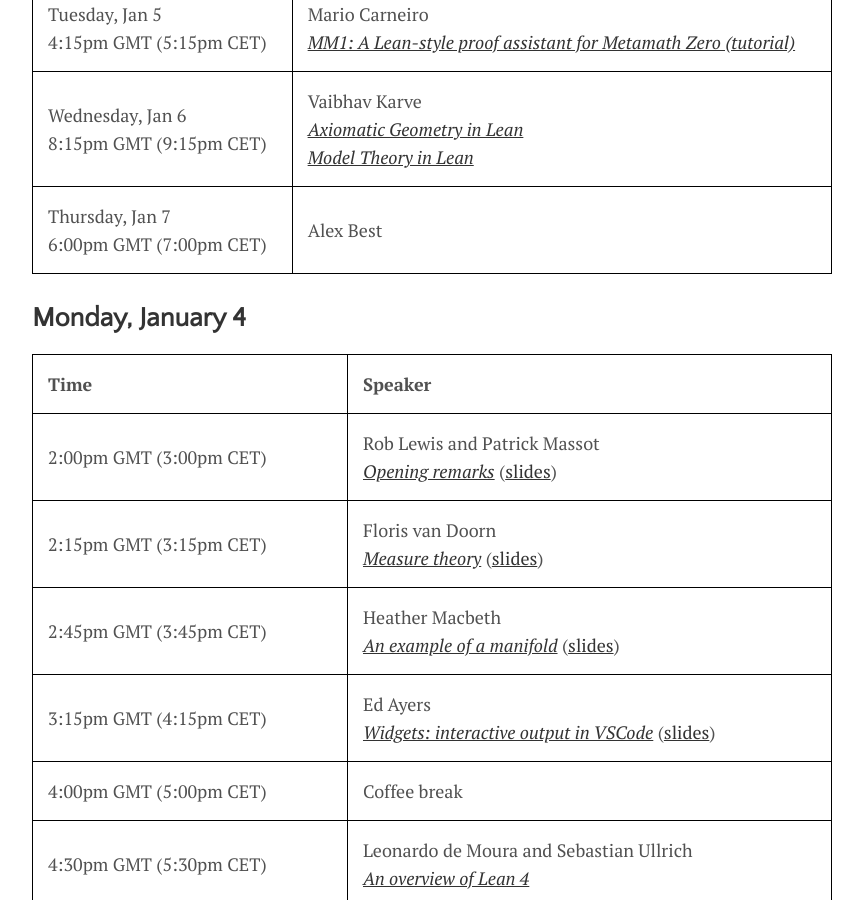
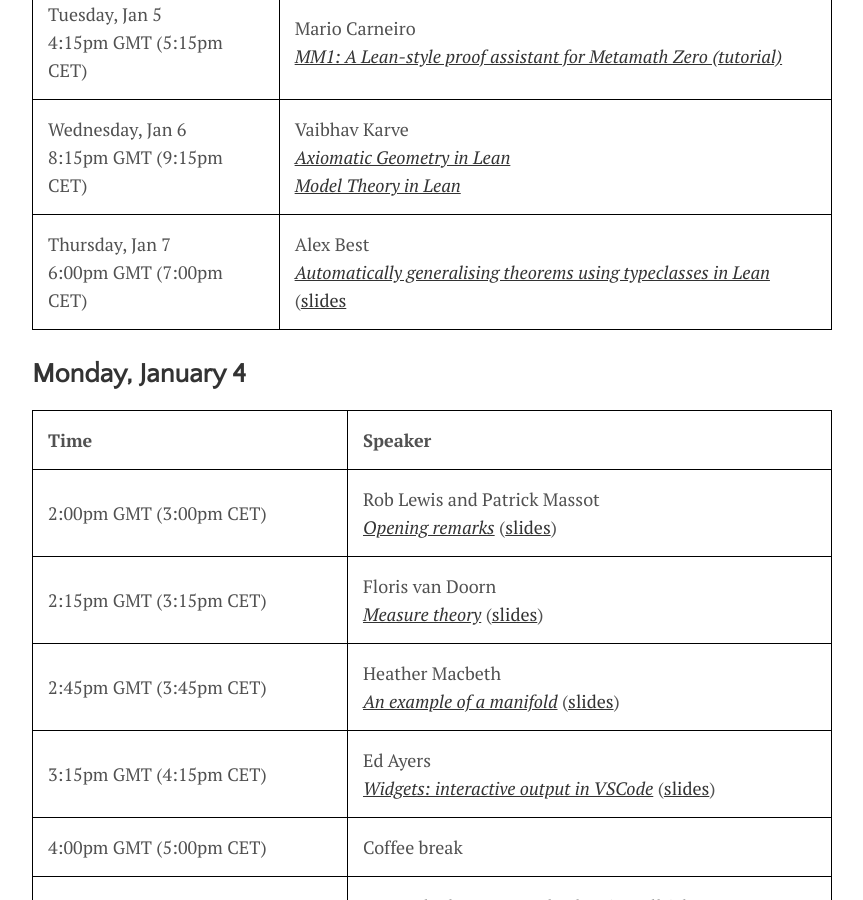
Before and after one commit to leanprover-community/lt2021, a Jekyll site: the page built from schedule.md, in a window 1280 px wide and 900 px high, scrolled down 901 px. Shown: the whole window, without its empty margins (208-1071 px from the left). Built offline with Jekyll 4.4.1, drawn with Linux system fonts in a browser that asks for light colours.

Commit message:
Alex talk

```diff
--- a/schedule.md
+++ b/schedule.md
@@ -37,7 +37,7 @@ look for them on [gather.town](https://www.gather.town/)!
 | Q&A Time | Speaker |
 | Tuesday, Jan 5<br><time datetime="2021-01-04T17:15+01:00">5:15pm CET</time> | Mario Carneiro<br>[*MM1: A Lean-style proof assistant for Metamath Zero (tutorial)*](https://www.youtube.com/watch?v=A7WfrW7-ifw) |
 | Wednesday, Jan 6<br><time datetime="2021-01-04T21:15+01:00">9:15pm CET</time> | Vaibhav Karve<br>[*Axiomatic Geometry in Lean*](https://urldefense.com/v3/__https://illinois.zoom.us/rec/share/jDJ7NN1M5KU826TrUZSAynyXBRHRZ4tfUcjiZZQqQZhmkbuepE7XimOvckeZO6XU.H2eGmuRP6eUYLPfl__;!!DZ3fjg!qRj5i-raLqEsJne1TJPdG6uyRTiAmt4R4OBBhd2xt5tRm0TghBID3eV4BsVuT1OdqW4$)<br>[*Model Theory in Lean*](https://urldefense.com/v3/__https://illinois.zoom.us/rec/share/lv5AsKiwvDAoc7lquK2VV5TeoLCXSuUAMuAjDT07AdXKxyVl86sfO8MyBy6p7J7W.BZwOHSWaOZv4-qRt__;!!DZ3fjg!opj1KMLHo6ootkeRN95HnxZcEx8DVxS4g64BOMiJuXgeiIDib6wYEgmrysOhqlTjDVM$)|
-| Thursday, Jan 7<br><time datetime="2021-01-04T19:00+01:00">7:00pm CET</time> | Alex Best |
+| Thursday, Jan 7<br><time datetime="2021-01-04T19:00+01:00">7:00pm CET</time> | Alex Best<br>[*Automatically generalising theorems using typeclasses in Lean*](https://bostonu.zoom.us/rec/play/yPZ5hwU7T5C2wwAUYMKEwed7Y83lsvPEci6CP-AiIel8A9u05OHbOLcAy-mi__tqgg3vBDvhXc4wVY_p.B9N6zDkf2SMpf2Nh?startTime=1609940780000) ([slides](http://alexjbest.github.io/talks/lean-generalisation/#/)|
 
 
 ## Monday, January 4
```
